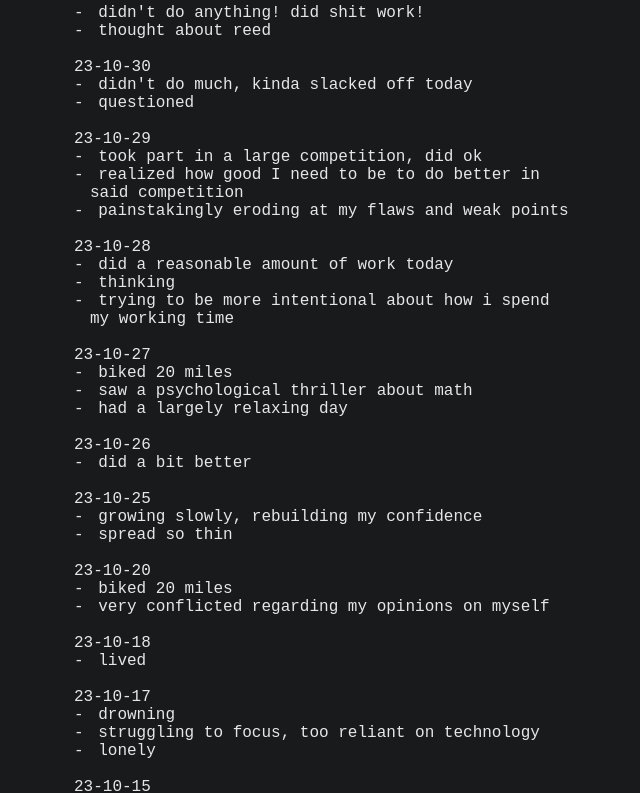
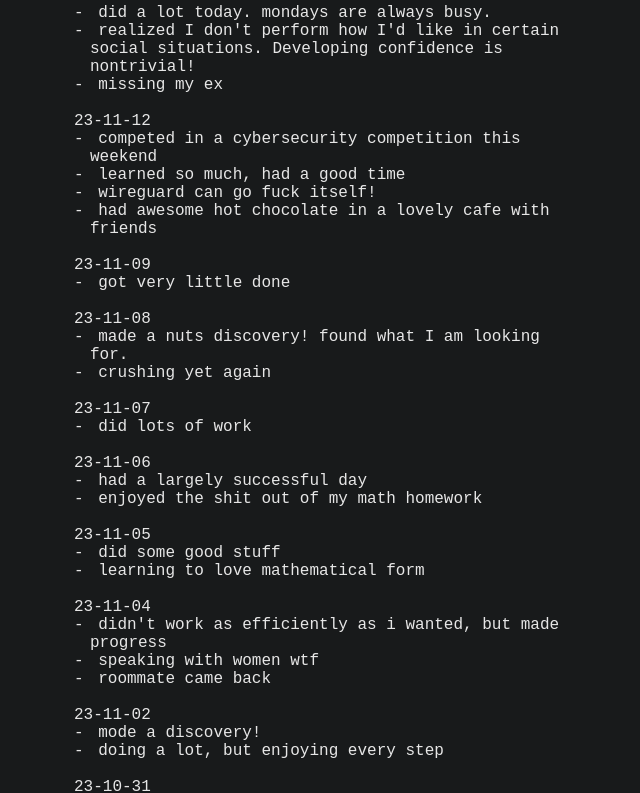
Before and after one commit to insanium-tt/insanium-tt.github.io, a plain HTML site: page now.html in a window 1280 px wide. Shown: the part 392-1185 px from the top of the page, without its empty margins (316-956 px from the left). Drawn offline with Linux system fonts and the light colour scheme.

Commit message:
site update: 11/14/23 04:25:15

```diff
--- a/now.html
+++ b/now.html
@@ -24,6 +24,73 @@ This page describes what I'm up to right now.
 <br>
 <br>
 <h4>journal</h4>
+<br>
+23-11-13
+<br>
+<li>did a lot today. mondays are always busy.</li>
+
+<li>realized I don't perform how I'd like in certain social situations. Developing confidence is nontrivial!</li>
+
+<li>missing my ex</li>
+
+<br>
+23-11-12
+<br>
+<li>competed in a cybersecurity competition this weekend</li>
+
+<li>learned so much, had a good time</li>
+
+<li>wireguard can go fuck itself! </li>
+
+<li>had awesome hot chocolate in a lovely cafe with friends</li>
+
+<br>
+23-11-09
+<br>
+<li>got very little done</li>
+
+<br>
+23-11-08
+<br>
+<li>made a nuts discovery! found what I am looking for.</li>
+
+<li>crushing yet again</li>
+
+<br>
+23-11-07
+<br>
+<li>did lots of work</li>
+
+<br>
+23-11-06
+<br>
+<li>had a largely successful day</li>
+
+<li>enjoyed the shit out of my math homework</li>
+
+<br>
+23-11-05
+<br>
+<li>did some good stuff</li>
+
+<li>learning to love mathematical form</li>
+
+<br>
+23-11-04
+<br>
+<li>didn't work as efficiently as i wanted, but made progress</li>
+
+<li>speaking with women wtf</li>
+
+<li>roommate came back</li>
+
+<br>
+23-11-02
+<br>
+<li>mode a discovery!</li>
+
+<li>doing a lot, but enjoying every step</li>
+
 <br>
 23-10-31
 <br>
```
Also changed, not shown: thoughts.html (+1 -0 lines), thoughts/mathematical-form.html (added, +35 -0 lines).
